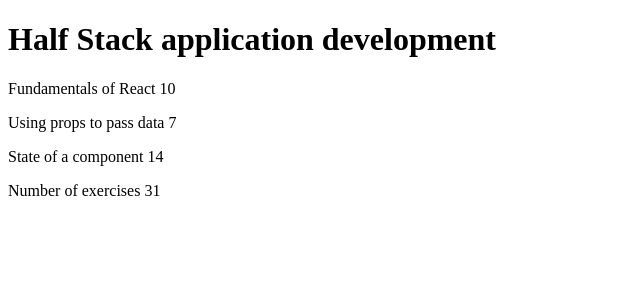
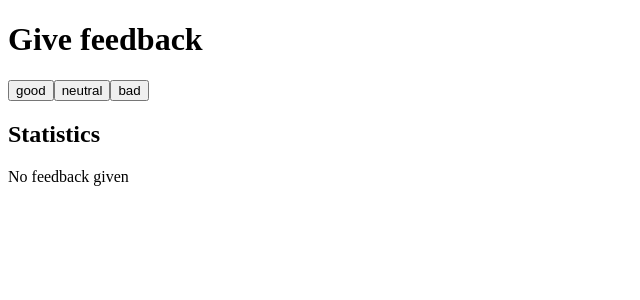
Before and after one commit to Juzoth/Test_Kurs, a React (Vite) app in the folder PART_1/part1/: page / in a window 1280 px wide. Shown: the top 300 px of the page, without its empty margins (0-640 px from the left). Built offline with nearby package versions, Linux system fonts and the light colour scheme.

Commit message:
Skonczono zadania 1.6-1.11 part 1

```diff
--- a/PART_1/part1/src/App.jsx
+++ b/PART_1/part1/src/App.jsx
@@ -1,4 +1,15 @@
 import React from 'react';
+import { useState } from 'react';
+
+
+
+const Komenda1 = () => {
+  return console.log("Console test...\nConsole goes brrrr!");
+};
+
+const Komenda2 = () => {
+  return console.log("excercises 1.6 - 1.11");
+};
 
 const Header = ({ courseName }) => {
   return <h1>{courseName}</h1>;
@@ -23,31 +34,57 @@
   return <p>Number of exercises {totalExercises}</p>;
 };
 
+const Button = ({ onClick, text }) => (
+  <button onClick={onClick}>{text}</button>
+);
+
+const StatisticLine = ({ text, value }) => (
+  <tr>
+    <td>{text}</td>
+    <td>{value}</td>
+  </tr>
+);
+
+const Statistics = ({ good, neutral, bad }) => {
+  const total = good + neutral + bad;
+  const average = total === 0 ? 0 : (good * 1 + bad * -1) / total;
+  const positive = total === 0 ? 0 : (good / total) * 100;
+
+  if (total === 0) {
+    return <p>No feedback given</p>;
+  }
+
+  return (
+    <table>
+        <tr><StatisticLine text="good" value={good} /></tr>
+        <tr><StatisticLine text="neutral" value={neutral} /></tr>
+        <tr><StatisticLine text="bad" value={bad} /></tr>
+        <tr><StatisticLine text="all" value={total} /></tr>
+        <tr><StatisticLine text="average" value={average.toFixed(2)} /></tr>
+        <tr><StatisticLine text="positive" value={positive.toFixed(2) + " %"} /></tr>
+    </table>
+  );
+};
+
+
+
 const App = () => {
-  console.log("Console goes brrrr!");
-  const course = {
-    name: 'Half Stack application development',
-    parts: [
-      {
-        name: 'Fundamentals of React',
-        exercises: 10,
-      },
-      {
-        name: 'Using props to pass data',
-        exercises: 7,
-      },
-      {
-        name: 'State of a component',
-        exercises: 14,
-      },
-    ],
-  };
+
+  Komenda1();
+  Komenda2();
+
+  const [good, setGood] = useState(0);
+  const [neutral, setNeutral] = useState(0);
+  const [bad, setBad] = useState(0);
 
   return (
     <div>
-      <Header courseName={course.name} />
-      <Content parts={course.parts} />
-      <Total parts={course.parts} />
+      <h1>Give feedback</h1>
+      <Button onClick={() => setGood(good + 1)} text="good" />
+      <Button onClick={() => setNeutral(neutral + 1)} text="neutral" />
+      <Button onClick={() => setBad(bad + 1)} text="bad" />
+      <h2>Statistics</h2>
+      <Statistics good={good} neutral={neutral} bad={bad} />
     </div>
   );
 };
```
